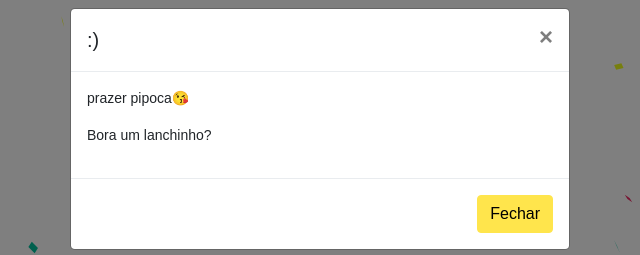
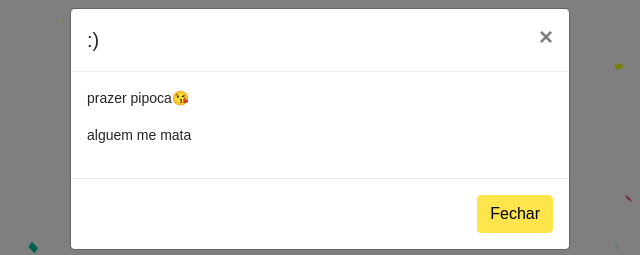
Before and after one commit to Shyyun1/Shyyxxn, a plain HTML site: page index.html in a window 1280 px wide. Both pictures are taken after a click on the button "Sim". Shown: the part 299-554 px from the top of the page, 320-960 px from the left. Drawn offline with nearby package versions, Linux system fonts and the light colour scheme; a web font is replaced by a local one.

Commit message:
Update index.html

```diff
--- a/index.html
+++ b/index.html
@@ -26,7 +26,7 @@
         </div>
         <div class="modal-body">
           <p> prazer pipoca😘</p>
-          <p>Bora um lanchinho?</p>
+          <p>alguem me mata</p>
         </div>
         <div class="modal-footer">
           <button id="#fechar" type="button" class="btn btn-primary btn-yellow" data-dismiss="modal" onclick="reset()">Fechar</button>
```
